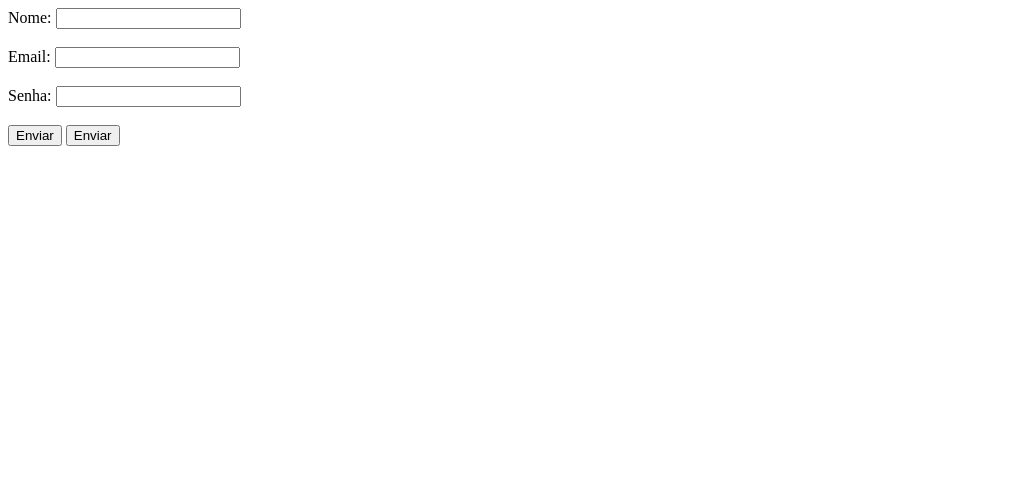
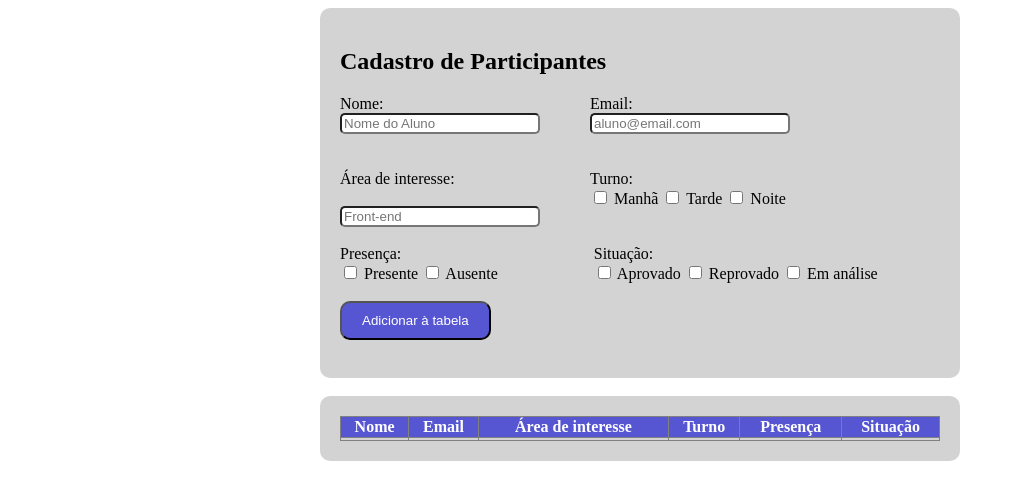
Before and after one commit to ArthurVictorAV/ProjectDAW, a plain HTML site: page index.html in a window 1280 px wide. Shown: the whole page, without its empty margins (0-1015 px from the left). Drawn offline with Linux system fonts and the light colour scheme.

Commit message:
Criação de tabela modelo

```diff
--- a/index.html
+++ b/index.html
@@ -6,21 +6,117 @@
     <title>Document</title>
 </head>
 <body>
+
+    <div style="background-color: lightgray; padding: 20px; border-radius: 10px; width: 600px; margin: auto;">
+    <h2>Cadastro de Participantes</h2>
+
     <form onsubmit=event.preventDefault();
         nometabela.textContent = nome.value;
         emailtabela.textContent = email.value;>
-        <label for="nome">Nome:</label>
-        <input type="text" id="nome" name="nome" required><br><br>
 
-        <label for="email">Email:</label>
-        <input type="email" id="email" name="email" required><br><br>
+        <div style="display: flex; gap: 50px; flex-direction: row;">
+            <div style="display: flex; flex-direction: column; width: 200px;">
+                <label for="nome">Nome:</label>
+                <input style="border-radius: 5px;" type="text" id="nome" name="nome" required; placeholder="Nome do Aluno"><br><br>
+            </div>
 
-        <label for="senha">Senha:</label>
-        <input type="password" id="senha" name="senha" required><br><br>
+            <div style="display: flex; flex-direction: column; width: 200px;">
+                <label for="email">Email:</label>
+                <input style="border-radius: 5px;" type="email" id="email" name="email" required; placeholder="aluno@email.com"><br><br>
+            </div>
+        </div>
 
-        <input type="submit" value="Enviar">
+        <div style="display: flex; gap: 25px; flex-direction: row;">
+            <div style="display: flex; flex-direction: column; width: 200px;">
+                <label for="área-de-interesse">Área de interesse:</label><br>
+                <input style="border-radius: 5px;"   type="text" id="área-de-interesse" name="área-de-interesse" required; placeholder="Front-end">
+            </div><br>
+            <div>
+                <label for="turno">Turno:</label><br>
+                <input type="checkbox" id="turno" name="turno" value="Manhã"> Manhã
+                <input type="checkbox" id="turno" name="turno" value="Tarde"> Tarde
+                <input type="checkbox" id="turno" name="turno" value="Noite"> Noite
+            </div>
+        </div><br>
 
-        <button>Enviar</button>
+        <div style="display: flex; gap: 48px; flex-direction: row;">
+        <div>
+            <label for="presença">Presença:</label><br>
+            <input type="checkbox" id="presença" name="presença" value="Presente"> Presente
+            <input type="checkbox" id="presença" name="presença" value="Ausente"> Ausente
+        </div><br>
+        <div>
+            <label for="situação">Situação:</label><br>
+            <input type="checkbox" id="situação" name="situação" value="Aprovado"> Aprovado
+            <input type="checkbox" id="situação" name="situação" value="Reprovado"> Reprovado
+            <input type="checkbox" id="situação" name="situação" value="Em análise"> Em análise
+        </div>
+        </div> <br>
+
+
+        <button style="background-color: rgb(86, 86, 211); color: white; border-radius: 10px; padding: 10px 20px; cursor: pointer;">Adicionar à tabela</button><br><br>
+
+    </form>
+
+    </div><br>
+
+    <div style="background-color: lightgray; padding: 20px; border-radius: 10px; width: 600px; margin: auto;">
+    <table border="1" style="border-collapse: collapse; width: 100%;">
+        <thead>
+            <tr style="background-color: rgb(86, 86, 211); color: white;">
+                <th>Nome</th>
+                <th>Email</th>
+                <th>Área de interesse</th>
+                <th>Turno</th>
+                <th>Presença</th>
+                <th>Situação</th>
+            </tr>
+        </thead>
+        <tbody>
+            <tr>
+                <td id="nometabela"></td>
+                <td id="emailtabela"></td>
+                <td id="área-de-interesse-tabela"></td>
+                <td id="turno-tabela"></td>
+                <td id="presença-tabela"></td>
+                <td id="situação-tabela"></td>
+            </tr>
+        </tbody>
+    </table>
+    </div>
+
+    <script>
+        const form = document.querySelector('form');
+        const nomeTabela = document.getElementById('nometabela');
+        const emailTabela = document.getElementById('emailtabela');
+        const areaTabela = document.getElementById('área-de-interesse-tabela');
+        const turnoTabela = document.getElementById('turno-tabela');
+        const presencaTabela = document.getElementById('presença-tabela');
+        const situacaoTabela = document.getElementById('situação-tabela');
+
+    form.addEventListener('submit', (event) => {
+        event.preventDefault();
+
+        nomeTabela.textContent = document.getElementById('nome').value;
+        emailTabela.textContent = document.getElementById('email').value;
+        areaTabela.textContent = document.getElementById('área-de-interesse').value;
+
+        const turnosMarcados = Array.from(document.querySelectorAll('input[name="turno"]:checked'))
+                                    .map(cb => cb.value);
+        turnoTabela.textContent = turnosMarcados.join(', ') || 'Nenhum';
+
+        const presencaMarcada = Array.from(document.querySelectorAll('input[name="presença"]:checked'))
+                                     .map(cb => cb.value);
+        presencaTabela.textContent = presencaMarcada.join(', ') || 'Nenhum';
+
+        const situacaoMarcada = Array.from(document.querySelectorAll('input[name="situação"]:checked'))
+                                     .map(cb => cb.value);
+        situacaoTabela.textContent = situacaoMarcada.join(', ') || 'Nenhum';
+
+        form.reset();
+    });
+</script>
+
 
 </body>
 </html>
```
